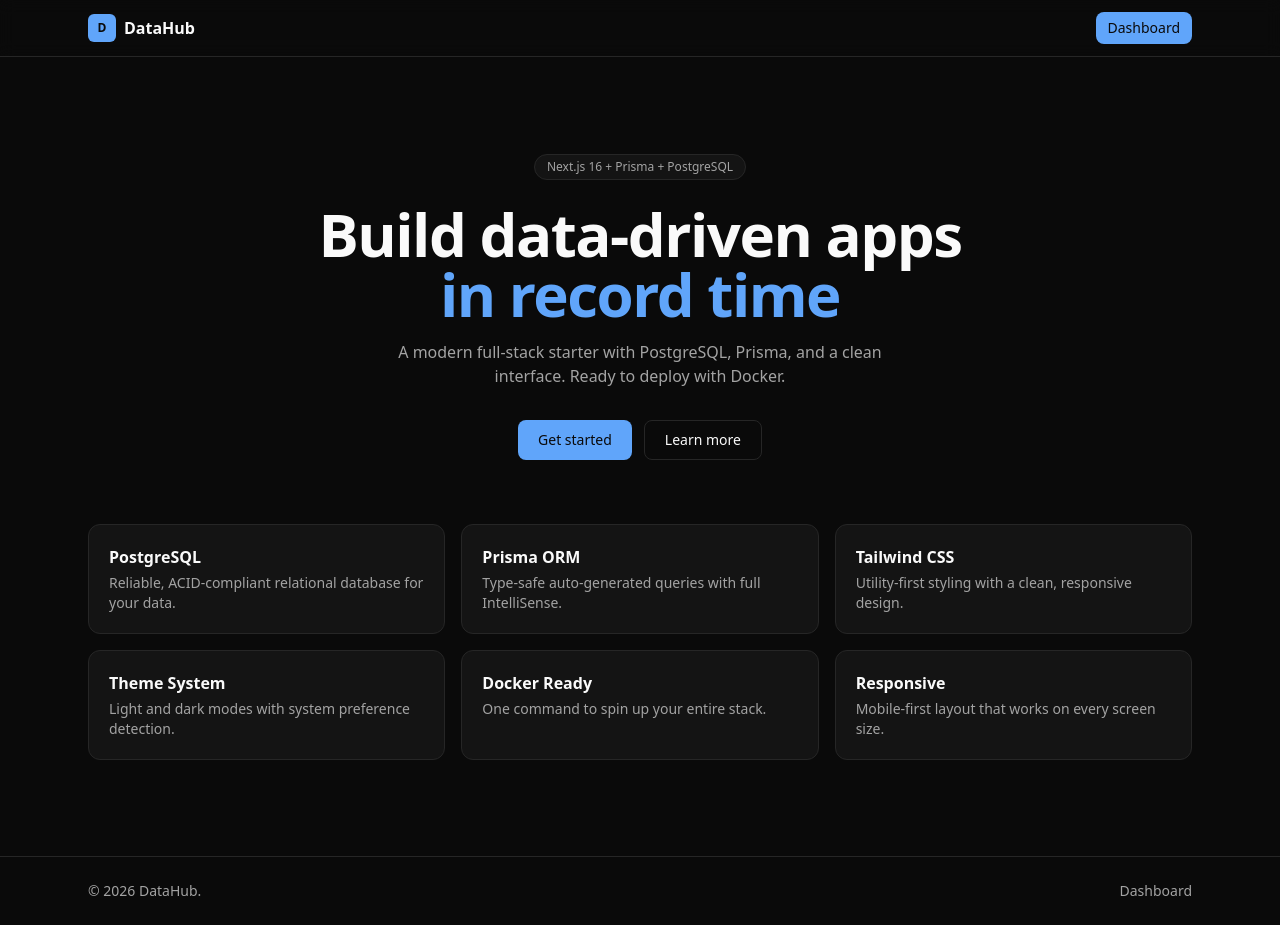
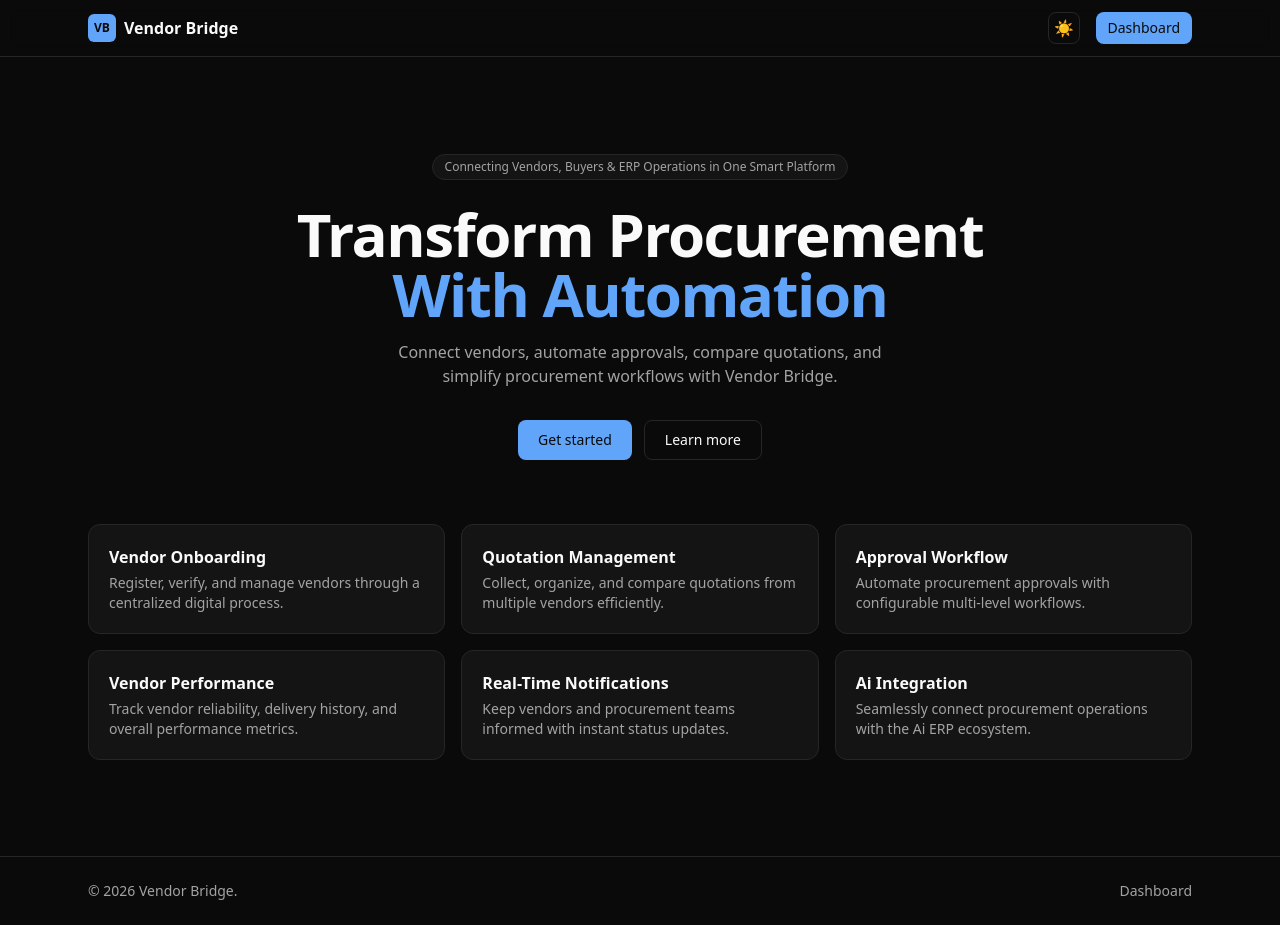
Before and after one commit to vividwhisp/vendorbridge-ksv, a Next.js app: page / in a window 1280 px wide. Built offline with nearby package versions, Linux system fonts and the light colour scheme.

Commit message:
updated landing page

```diff
--- a/app/page.tsx
+++ b/app/page.tsx
@@ -1,3 +1,4 @@
+import { ThemeToggle } from "@/components/theme-toggle";
 import Link from "next/link"
 
 export default function Home() {
@@ -6,10 +7,11 @@ export default function Home() {
       <header className="sticky top-0 z-30 border-b border-border bg-bg/80 backdrop-blur">
         <div className="mx-auto flex h-14 max-w-6xl items-center justify-between px-4 sm:px-6">
           <Link href="/" className="flex items-center gap-2 font-semibold text-fg">
-            <span className="flex size-7 items-center justify-center rounded-md bg-accent text-bg text-xs font-bold">D</span>
-            DataHub
+            <span className="flex size-7 items-center justify-center rounded-md bg-accent text-bg text-xs font-bold">VB</span>
+            Vendor Bridge
           </Link>
           <nav className="flex items-center gap-4">
+            <ThemeToggle />
             <Link
               href="/dashboard"
               className="inline-flex h-8 items-center rounded-lg bg-accent px-3 text-sm font-medium text-bg hover:bg-accent-hover transition-colors"
@@ -23,16 +25,15 @@ export default function Home() {
       <main className="flex-1">
         <section className="mx-auto max-w-6xl px-4 sm:px-6 pt-24 pb-16 text-center">
           <span className="inline-block rounded-full border border-border bg-surface px-3 py-1 text-xs font-medium text-muted mb-6">
-            Next.js 16 + Prisma + PostgreSQL
+            Connecting Vendors, Buyers & ERP Operations in One Smart Platform
           </span>
           <h1 className="text-4xl sm:text-5xl md:text-6xl font-bold tracking-tight text-fg mb-4">
-            Build data-driven apps
+            Transform Procurement
             <br />
-            <span className="text-accent">in record time</span>
+            <span className="text-accent">With Automation</span>
           </h1>
           <p className="mx-auto max-w-lg text-base text-muted mb-8">
-            A modern full-stack starter with PostgreSQL, Prisma, and a clean interface.
-            Ready to deploy with Docker.
+            Connect vendors, automate approvals, compare quotations, and simplify procurement workflows with Vendor Bridge.
           </p>
           <div className="flex items-center justify-center gap-3">
             <Link
@@ -52,13 +53,17 @@ export default function Home() {
 
         <section className="mx-auto max-w-6xl px-4 sm:px-6 pb-24">
           <div className="grid gap-4 sm:grid-cols-2 lg:grid-cols-3">
-            {[
-              { title: "PostgreSQL", desc: "Reliable, ACID-compliant relational database for your data." },
-              { title: "Prisma ORM", desc: "Type-safe auto-generated queries with full IntelliSense." },
-              { title: "Tailwind CSS", desc: "Utility-first styling with a clean, responsive design." },
-              { title: "Theme System", desc: "Light and dark modes with system preference detection." },
-              { title: "Docker Ready", desc: "One command to spin up your entire stack." },
-              { title: "Responsive", desc: "Mobile-first layout that works on every screen size." },
+            {[{ title: "Vendor Onboarding", desc: "Register, verify, and manage vendors through a centralized digital process." },
+
+            { title: "Quotation Management", desc: "Collect, organize, and compare quotations from multiple vendors efficiently." },
+
+            { title: "Approval Workflow", desc: "Automate procurement approvals with configurable multi-level workflows." },
+
+            { title: "Vendor Performance", desc: "Track vendor reliability, delivery history, and overall performance metrics." },
+
+            { title: "Real-Time Notifications", desc: "Keep vendors and procurement teams informed with instant status updates." },
+
+            { title: "Ai Integration", desc: "Seamlessly connect procurement operations with the Ai  ERP ecosystem." }
             ].map((card) => (
               <div
                 key={card.title}
@@ -75,7 +80,7 @@ export default function Home() {
       <footer className="border-t border-border py-6">
         <div className="mx-auto max-w-6xl px-4 sm:px-6 flex flex-col sm:flex-row items-center justify-between gap-3">
           <p className="text-sm text-muted">
-            &copy; {new Date().getFullYear()} DataHub.
+            &copy; {new Date().getFullYear()} Vendor Bridge.
           </p>
           <nav className="flex gap-4 text-sm text-muted">
             <Link href="/dashboard" className="hover:text-fg transition-colors">
```
